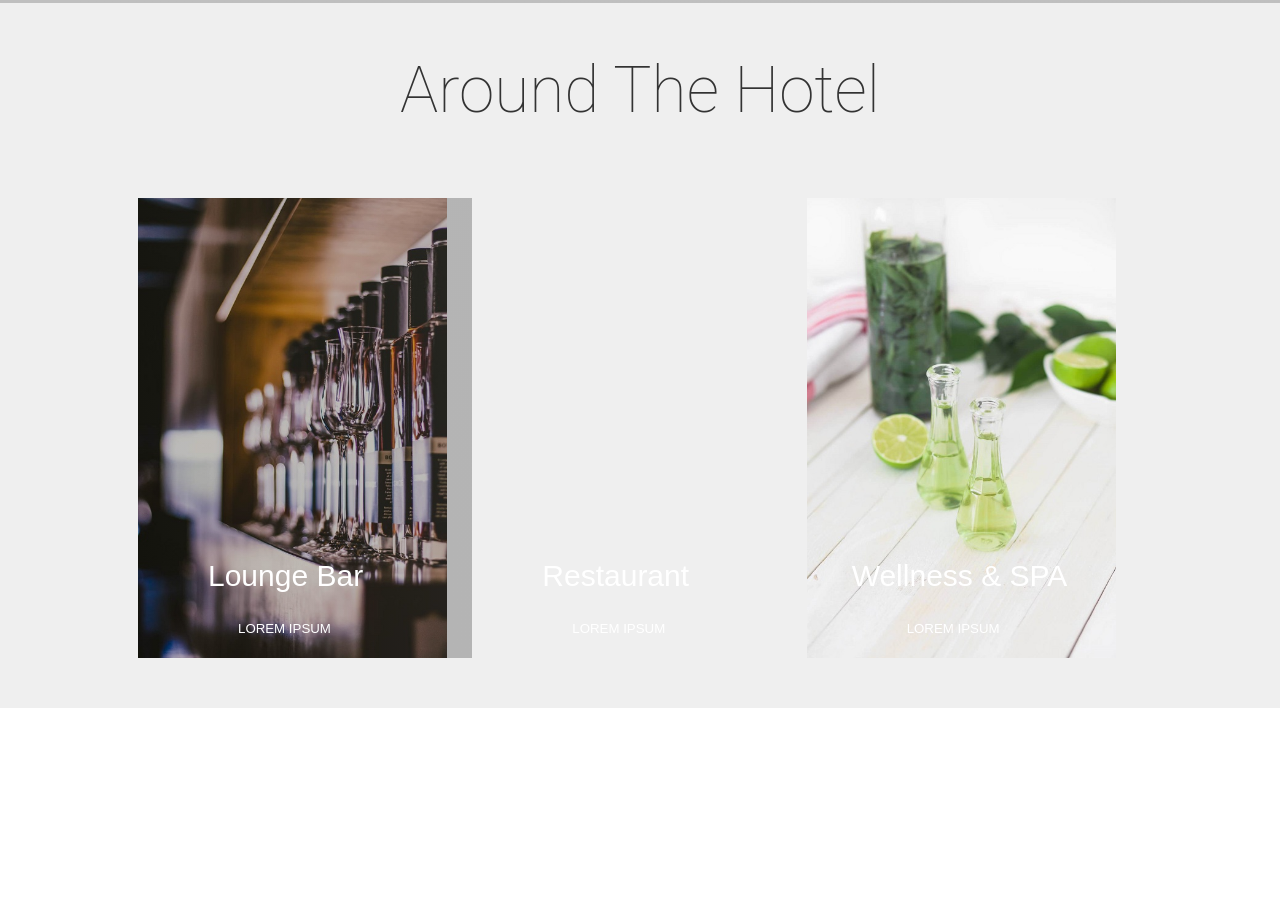
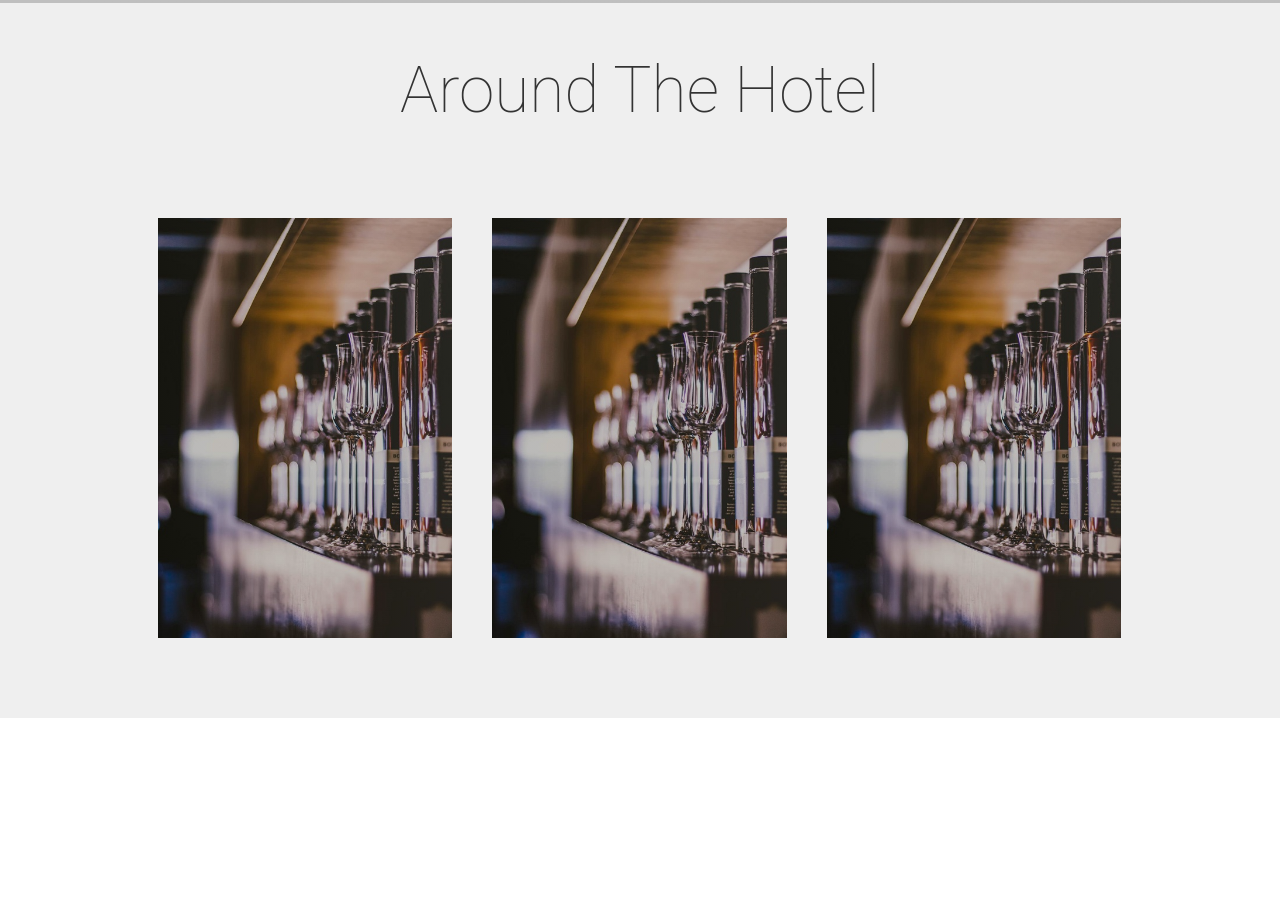
Before and after one commit to VarunSatvara/Hotel-Mobirise-divlayout, a plain HTML site: page index.html in a window 1280 px wide. Shown: the part 3517-4421 px from the top of the page. Drawn offline with Linux system fonts and the light colour scheme.

Commit message:
image layout update

```diff
--- a/css/style.css
+++ b/css/style.css
@@ -736,18 +736,23 @@ body {
     width: 80%;
     margin: auto;
     padding: 10px;
+    overflow: auto;
+}
+
+.item {
+    height: 460px;
+    width: 33.3%;
+    float: left;
+    padding: 20px;
 }
 
 .picbox1 {
-    height: 460px;
-    width: 33.3%;
-    float: left;
-    background-image:linear-gradient(80deg, #00000040, #43434357), url(../images/7.jpg);
-    background-size: contain;
+    height: 100%;
+    width: 100%;
+    background-image: linear-gradient(80deg, #00000040, #43434357), url(../images/7.jpg);
+    background-size: cover;
+    background-position: center;
     background-repeat: no-repeat;
-    margin: 0;
-    padding: 10px;
-    position: relative;
 }
 
 .picbox1 h2 {
@@ -771,15 +776,9 @@ body {
 }
 
 .picbox2 {
-    height: 460px;
-    width: 33.3%;
-    float: left;
     background-image: url(../images/18);
     background-size: contain;
     background-repeat: no-repeat;
-    margin: 0;
-    padding: 10px;
-    position: relative;
 }
 
 .picbox2 h2 {
@@ -803,15 +802,9 @@ body {
 }
 
 .picbox3 {
-    height: 460px;
-    width: 33.3%;
-    float: left;
     background-image: url(../images/9.jpg);
     background-size: contain;
     background-repeat: no-repeat;
-    margin: 0;
-    padding: 10px;
-    position: relative;
 }
 
 .picbox3 h2 {
--- a/index.html
+++ b/index.html
@@ -192,17 +192,23 @@
     </div>
     <div class="section8">
         <div class="container">
-            <div class="picbox1">
-                <h2>Lounge Bar</h2>
-                <h5>LOREM IPSUM</h5>
+            <div class="item">
+                <div class="picbox1">
+                    <h2>Lounge Bar</h2>
+                    <h5>LOREM IPSUM</h5>
+                </div>
             </div>
-            <div class="picbox2">
-                <h2>Restaurant</h2>
-                <h5>LOREM IPSUM</h5>
+            <div class="item">
+                <div class="picbox1">
+                    <h2>Lounge Bar</h2>
+                    <h5>LOREM IPSUM</h5>
+                </div>
             </div>
-            <div class="picbox3">
-                <h2>Wellness & SPA</h2>
-                <h5>LOREM IPSUM</h5>
+            <div class="item">
+                <div class="picbox1">
+                    <h2>Lounge Bar</h2>
+                    <h5>LOREM IPSUM</h5>
+                </div>
             </div>
         </div>
     </div>
```
